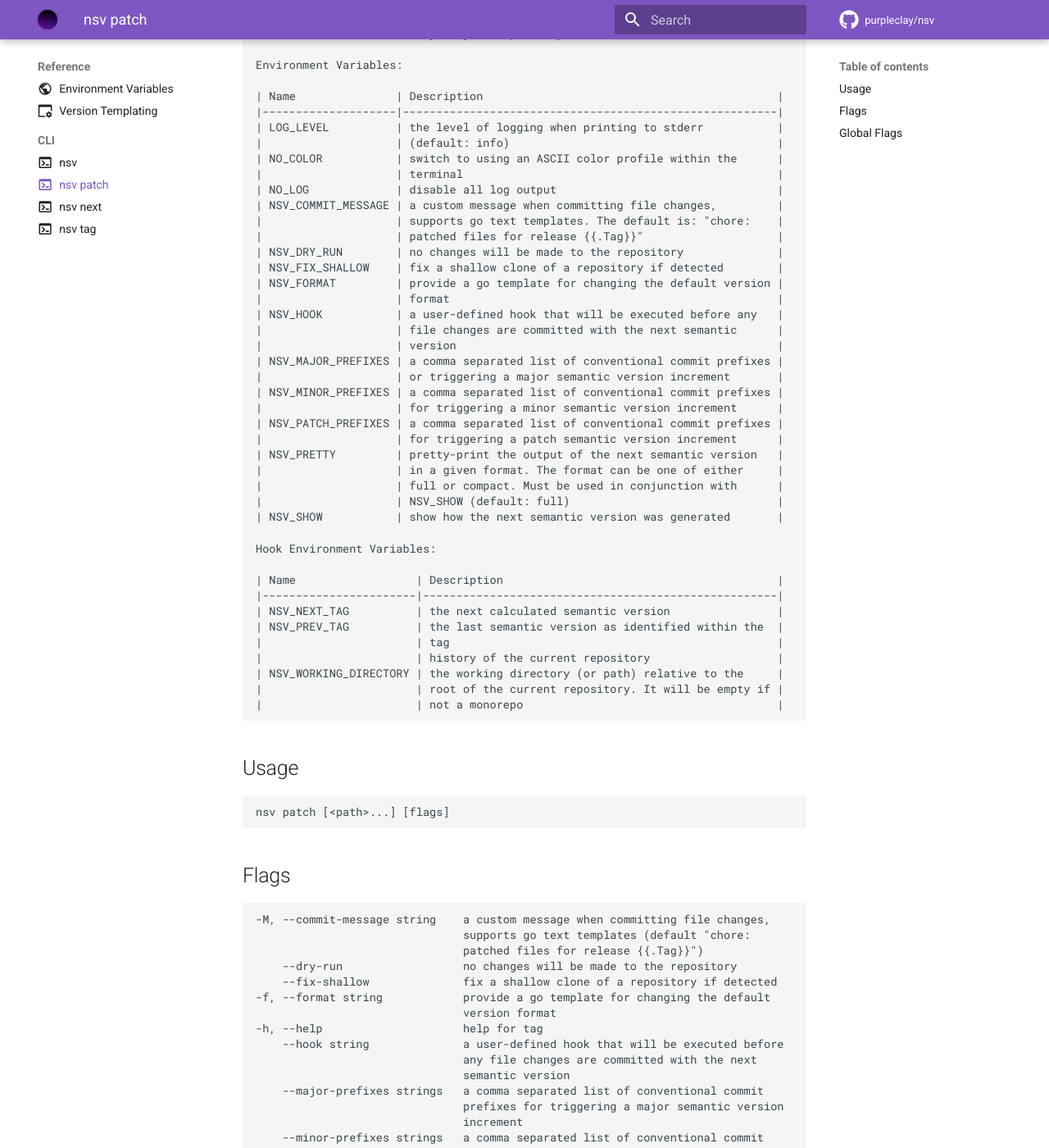
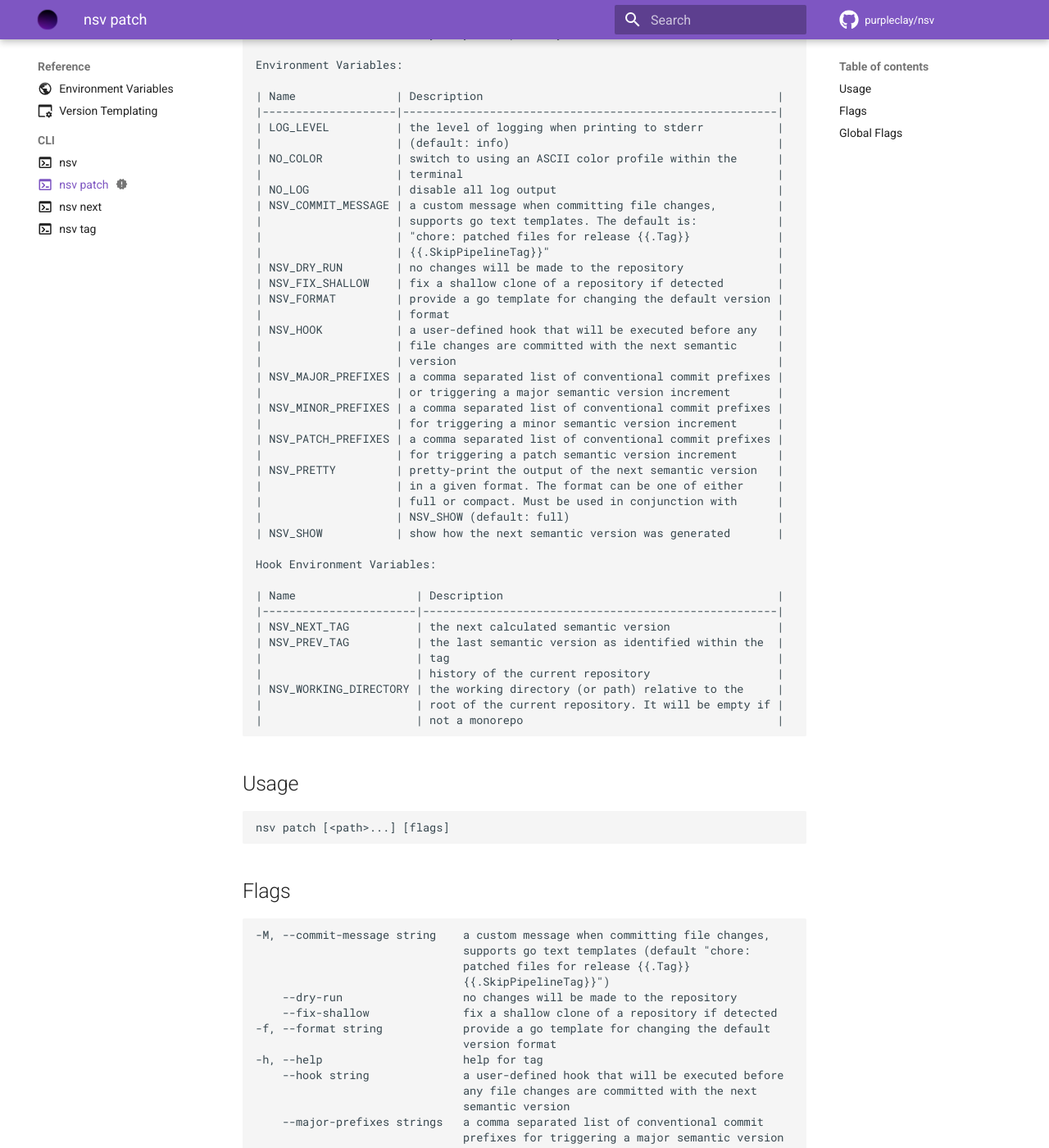
Before and after one commit to purpleclay/nsv, an MkDocs documentation site: the page built from docs/reference/cli/nsv-patch.md, in a window 1280 px wide and 1400 px high, scrolled down 272 px. Shown: the whole window at 82% size. Built offline with MkDocs 1.6.1 and Material for MkDocs 9.7.7, drawn with Linux system fonts in a browser that asks for light colours; comment, search, counter and statistics services are not loaded.

Commit message:
docs: the default commit when patching files will now skip any subsequent build

````diff
--- a/docs/reference/cli/nsv-patch.md
+++ b/docs/reference/cli/nsv-patch.md
@@ -20,8 +21,9 @@
 |                    | terminal                                               |
 | NO_LOG             | disable all log output                                 |
 | NSV_COMMIT_MESSAGE | a custom message when committing file changes,         |
-|                    | supports go text templates. The default is: "chore:    |
-|                    | patched files for release {{.Tag}}"                    |
+|                    | supports go text templates. The default is:            |
+|                    | "chore: patched files for release {{.Tag}}             |
+|                    | {{.SkipPipelineTag}}"                                  |
 | NSV_DRY_RUN        | no changes will be made to the repository              |
 | NSV_FIX_SHALLOW    | fix a shallow clone of a repository if detected        |
 | NSV_FORMAT         | provide a go template for changing the default version |
@@ -65,7 +67,8 @@
 ```{ .text .no-select .no-copy }
 -M, --commit-message string    a custom message when committing file changes,
                                supports go text templates (default "chore:
-                               patched files for release {{.Tag}}")
+                               patched files for release {{.Tag}}
+                               {{.SkipPipelineTag}}")
     --dry-run                  no changes will be made to the repository
     --fix-shallow              fix a shallow clone of a repository if detected
 -f, --format string            provide a go template for changing the default
````
Also changed, not shown: other parts of docs/reference/cli/nsv-patch.md (+1 -0 lines), docs/patch-files.md (+4 -1 lines).
